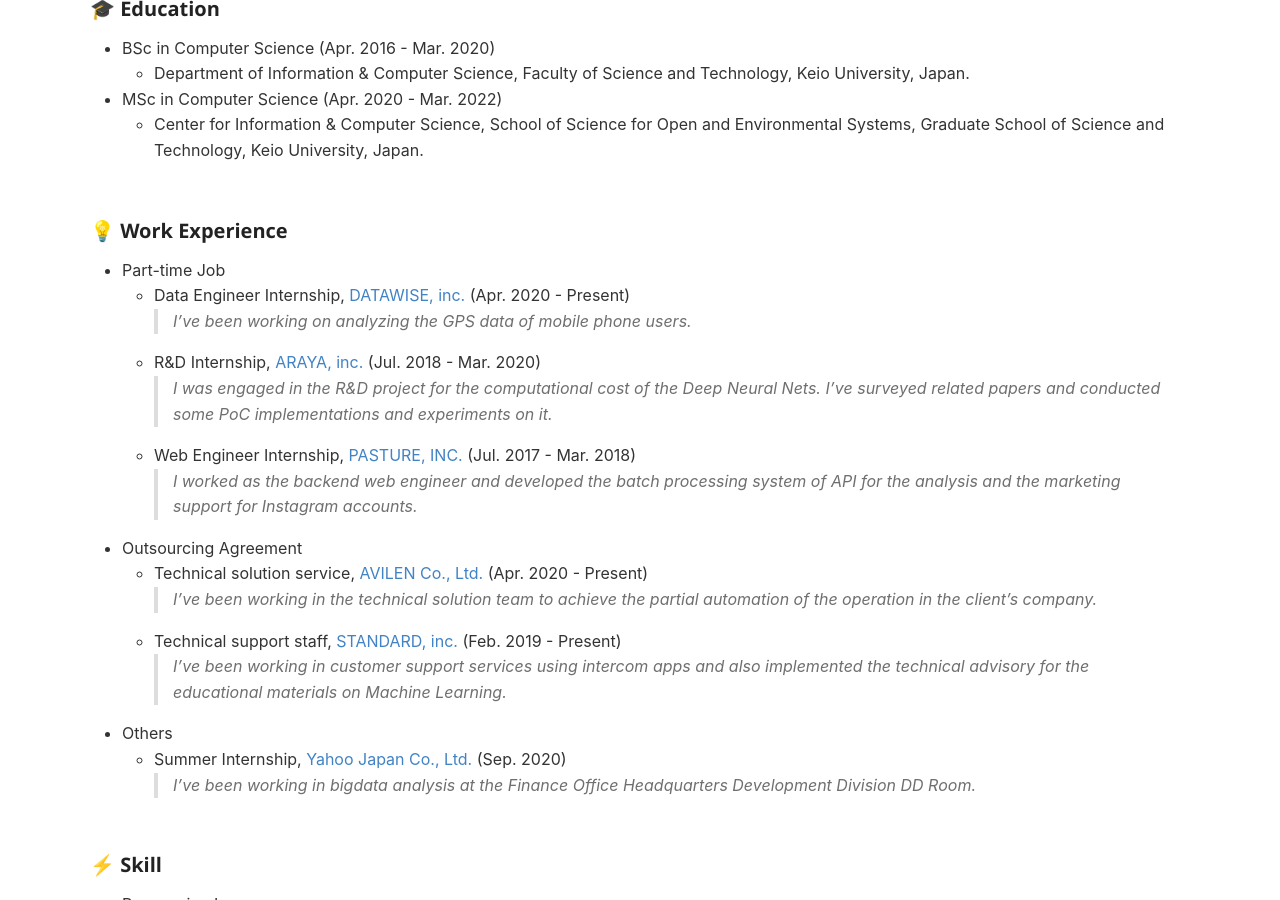
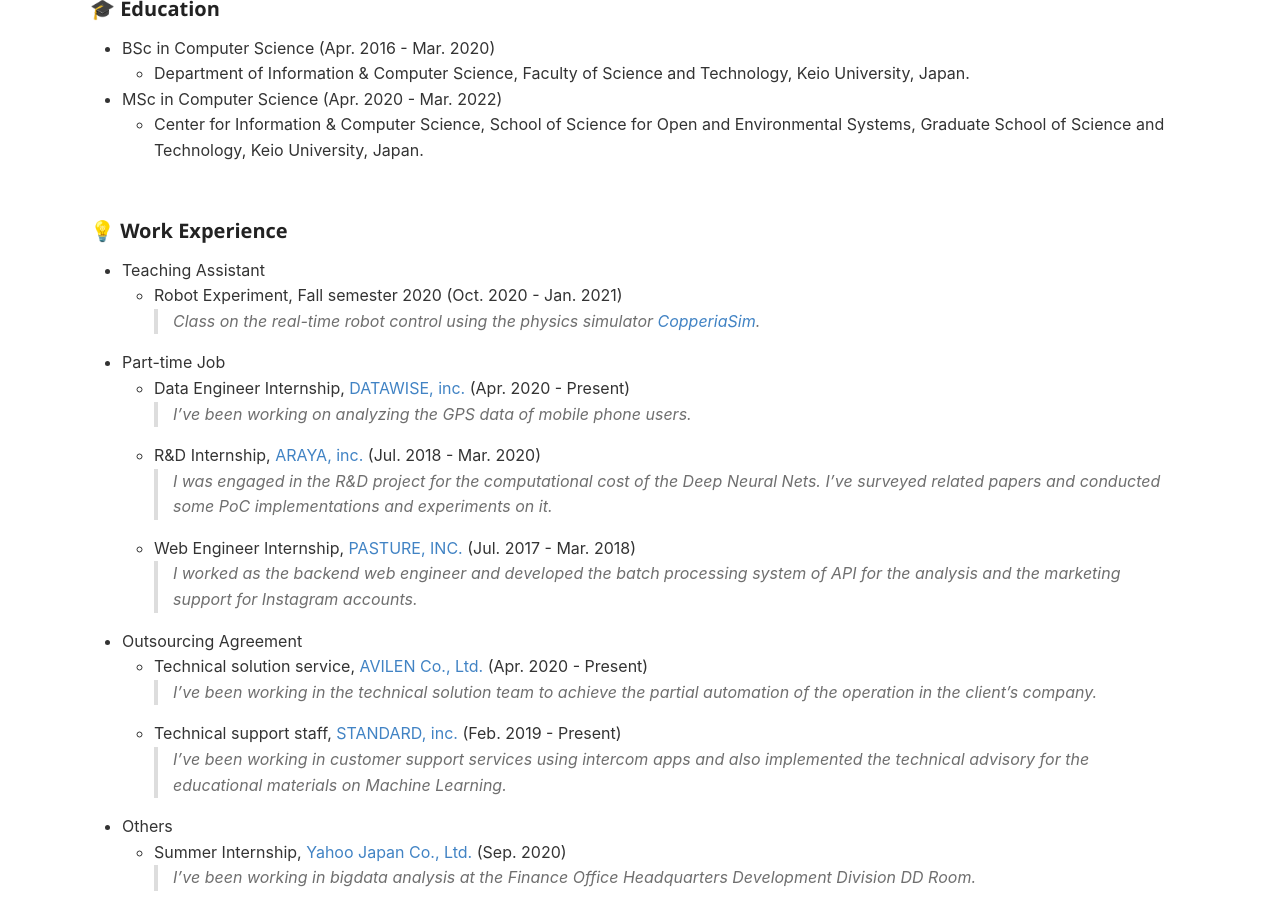
Before and after one commit to yumaloop/old-jekyll-blog-site, a Jekyll site: the page built from about.md, in a window 1280 px wide and 900 px high, scrolled down 664 px. Built offline with Jekyll 4.4.1, drawn with Linux system fonts in a browser that asks for light colours; comment, search, counter and statistics services are not loaded.

Commit message:
edit about

```diff
--- a/about.md
+++ b/about.md
@@ -27,6 +27,9 @@
 
 #### &#x1f4a1; Work Experience
 
+* Teaching Assistant
+    * Robot Experiment, Fall semester 2020 (Oct. 2020 - Jan. 2021)
+      > Class on the real-time robot control using the physics simulator [CopperiaSim](https://www.coppeliarobotics.com/).
 * Part-time Job
     * Data Engineer Internship, [DATAWISE, inc.](https://www.datawise.co.jp/) (Apr. 2020 - Present)
       > I've been working on analyzing the GPS data of mobile phone users.
```
Also changed, not shown: README.md.
